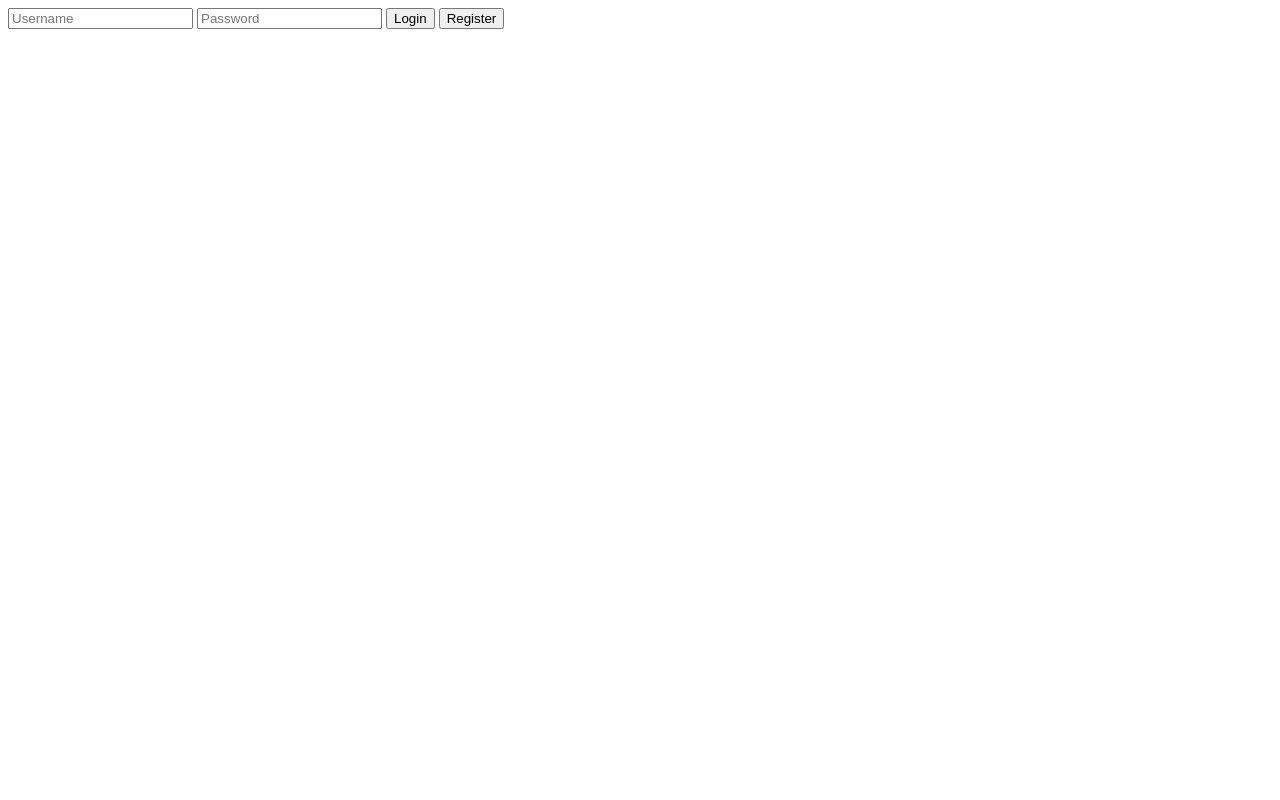
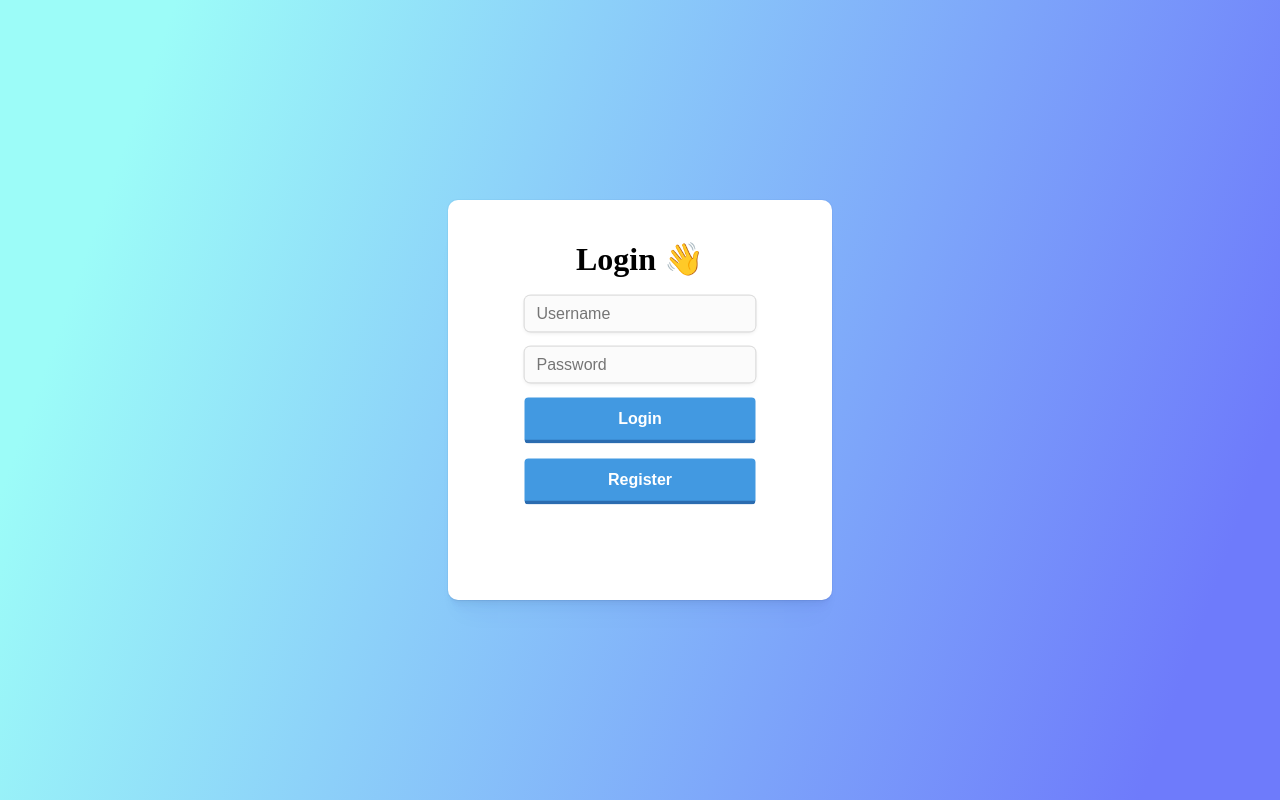
Before and after one commit to WillChakur/TO-DO-APP, a website: page login/public/index.html in a window 1280 px wide. Drawn offline with Linux system fonts and the light colour scheme.

Commit message:
add: starting the css

```diff
--- a/login/public/index.html
+++ b/login/public/index.html
@@ -7,13 +7,20 @@
     <link rel="stylesheet" href="./style.css">
 </head>
 <body>
+    <div class="form-container">
+        <div class="form-content">
+            <div class="title">
+                <h1>Login 👋</h1>
+            </div>
 
-    <form class="form">
-        <input type="text" id="username" name="username" placeholder="Username">
-        <input type="password" id="password" name="password" placeholder="Password">
-        <button type="submit">Login</button>
-        <button type="button" id="registerBtn" >Register</button>
-    </form>
+            <form class="form">
+                <input class="form-item" type="text" id="username" name="username" placeholder="Username">
+                <input class="form-item" type="password" id="password" name="password" placeholder="Password">
+                <button class="form-item btn" type="submit">Login</button>
+                <button class="form-item btn" type="button" id="registerBtn" >Register</button>
+            </form>
+        </div>
+    </div>
 
     <script>
         const form = document.querySelector('.form');
--- a/login/public/style.css
+++ b/login/public/style.css
@@ -0,0 +1,76 @@
+* {
+    margin: 0;
+    padding: 0;
+    box-sizing: border-box;
+}
+
+.form-container {
+    position: relative;
+    width: 100vw;
+    height: 100vh;
+    background-image: linear-gradient( 109.6deg, rgba(156,252,248,1) 11.2%, rgba(110,123,251,1) 91.1% );
+}
+
+.form {
+    display: flex;
+    flex-direction: column;
+    text-align: center;
+    gap: 15px;
+    position: absolute;
+    left: 50%;
+    top: 50%;
+    transform: translate(-50%, -50%);
+}
+
+.title {
+    position: absolute;
+    left: 50%;
+    top: 10%;
+    transform: translateX(-50%);
+
+}
+
+.form-content {
+    position: absolute;
+    left: 50%;
+    top: 50%;
+    transform: translate(-50%, -50%);
+    height: 50%;
+    width: 30%;
+    border-radius: 10px;
+    background-color: white;
+    box-shadow: rgba(14, 63, 126, 0.04) 0px 0px 0px 1px, rgba(42, 51, 69, 0.04) 0px 1px 1px -0.5px, rgba(42, 51, 70, 0.04) 0px 3px 3px -1.5px, rgba(42, 51, 70, 0.04) 0px 6px 6px -3px, rgba(14, 63, 126, 0.04) 0px 12px 12px -6px, rgba(14, 63, 126, 0.04) 0px 24px 24px -12px;
+}
+
+.form-item {
+    padding: 10px;
+}
+
+.btn {
+    display: inline-block;
+    outline: 0;
+    border: 0;
+    cursor: pointer;
+    background-color: #4299e1;
+    border-radius: 4px;
+    padding: 8px 16px;
+    font-size: 16px;
+    border-bottom: 4px solid #2b6cb0;
+    font-weight: 700;
+    color: white;
+    line-height: 26px;
+}
+
+input {
+    padding: 7px;
+    border-radius: 6px;
+    font-size: 16px;
+    background: #fbfbfb;
+    border: 2px solid transparent;
+    height: 36px;
+    box-shadow: 0 0 0 1px #dddddd, 0 2px 4px 0 rgb(0 0 0 / 7%), 0 1px 1.5px 0 rgb(0 0 0 / 5%);
+    :focus{
+        border: 2px solid #000;
+        border-radius: 4px;
+    }
+}
--- a/register/public/style.css
+++ b/register/public/style.css
@@ -0,0 +1,75 @@
+* {
+    margin: 0;
+    padding: 0;
+    box-sizing: border-box;
+}
+
+.form-container {
+    position: relative;
+    width: 100vw;
+    height: 100vh;
+    background-image: linear-gradient( 109.6deg, rgba(156,252,248,1) 11.2%, rgba(110,123,251,1) 91.1% );
+}
+
+.form {
+    display: flex;
+    flex-direction: column;
+    text-align: center;
+    gap: 15px;
+    position: absolute;
+    left: 50%;
+    top: 50%;
+    transform: translate(-50%, -50%);
+}
+
+.title {
+    position: absolute;
+    left: 50%;
+    top: 5%;
+    transform: translateX(-50%);
+}
+
+.form-content {
+    position: absolute;
+    left: 50%;
+    top: 50%;
+    transform: translate(-50%, -50%);
+    height: 50%;
+    width: 30%;
+    border-radius: 10px;
+    background-color: white;
+    box-shadow: rgba(14, 63, 126, 0.04) 0px 0px 0px 1px, rgba(42, 51, 69, 0.04) 0px 1px 1px -0.5px, rgba(42, 51, 70, 0.04) 0px 3px 3px -1.5px, rgba(42, 51, 70, 0.04) 0px 6px 6px -3px, rgba(14, 63, 126, 0.04) 0px 12px 12px -6px, rgba(14, 63, 126, 0.04) 0px 24px 24px -12px;
+}
+
+.form-item {
+    padding: 10px;
+}
+
+.btn {
+    display: inline-block;
+    outline: 0;
+    border: 0;
+    cursor: pointer;
+    background-color: #4299e1;
+    border-radius: 4px;
+    padding: 8px 16px;
+    font-size: 16px;
+    border-bottom: 4px solid #2b6cb0;
+    font-weight: 700;
+    color: white;
+    line-height: 26px;
+}
+
+input {
+    padding: 7px;
+    border-radius: 6px;
+    font-size: 16px;
+    background: #fbfbfb;
+    border: 2px solid transparent;
+    height: 36px;
+    box-shadow: 0 0 0 1px #dddddd, 0 2px 4px 0 rgb(0 0 0 / 7%), 0 1px 1.5px 0 rgb(0 0 0 / 5%);
+    :focus{
+        border: 2px solid #000;
+        border-radius: 4px;
+    }
+}
--- a/todo/public/script.js
+++ b/todo/public/script.js
@@ -197,7 +197,7 @@ function getRandomPostgresInteger() {
 }
 
 document.addEventListener('DOMContentLoaded', () => {
-    displayForm();
+    //displayForm();
     addTask();
     deleteTask();
     getTasks();
--- a/todo/public/style.css
+++ b/todo/public/style.css
@@ -2,6 +2,152 @@
     margin: 0;
     padding: 0;
     box-sizing: border-box;
+}
+
+
+/*  */
+
+input {
+    padding: 7px;
+    border-radius: 6px;
+    font-size: 16px;
+    background: #fbfbfb;
+    border: 2px solid transparent;
+    height: 36px;
+    box-shadow: 0 0 0 1px #dddddd, 0 2px 4px 0 rgb(0 0 0 / 7%), 0 1px 1.5px 0 rgb(0 0 0 / 5%);
+    :focus{
+        border: 2px solid #000;
+        border-radius: 4px;
+    }
+}
+
+/*  */
+
+.to-do__container {
+    width: 100vw;
+    height: 100vh;
+    display: flex;
+    justify-content: center;
+    align-items: center;
+    background-image: linear-gradient( 109.6deg, rgba(156,252,248,1) 11.2%, rgba(110,123,251,1) 91.1% );
+}
+
+.to-do__content {
+    position: relative;
+    gap: 30px;
+    padding: 30px;
+    height: 80%;
+    width: 40%;
+    background-color: white;
+    border-radius: 10px;
+    box-shadow: rgba(14, 63, 126, 0.04) 0px 0px 0px 1px, rgba(42, 51, 69, 0.04) 0px 1px 1px -0.5px, rgba(42, 51, 70, 0.04) 0px 3px 3px -1.5px, rgba(42, 51, 70, 0.04) 0px 6px 6px -3px, rgba(14, 63, 126, 0.04) 0px 12px 12px -6px, rgba(14, 63, 126, 0.04) 0px 24px 24px -12px;
+}
+
+.title {
+    position: absolute;
+    left: 50%;
+    transform: translateX(-50%);
+    width: fit-content;
+}
+
+.new-task-form {
+    display: flex;
+    justify-content: center;
+    gap: 10px;
+    position: absolute;
+    top: 20%;
+    left: 50%;
+    transform: translate(-50%);
+
+}
+
+.checkbox-wrapper-11 > label {
+    font-size: 20px;
+}
+
+
+.to-do__main {
+    position: absolute;
+    top: 30%;
+    left: 50%;
+    transform: translateX(-50%);
+    width: 200px;
+    max-height: 300px;
+}
+
+.to-do__remove-button {
+    position: absolute;
+    top: 80%;
+    left: 50%;
+    transform: translateX(-50%);
+}
+
+.btn {
+    cursor: pointer;
+    border: none;
+    background-color: white
+}
+
+.tiny-btn {
+    width: 30px;
+    background-color: white;
+    cursor: pointer;
+}
+
+.remove-button-del {
+    display: inline-block;
+    outline: 0;
+    cursor: pointer;
+    border-radius: 6px;
+    border: 2px solid #ff4742;
+    color: #fff;
+    background-color: #ff4742;
+    padding: 8px;
+    box-shadow: rgba(0, 0, 0, 0.07) 0px 2px 4px 0px, rgba(0, 0, 0, 0.05) 0px 1px 1.5px 0px;
+    font-weight: 800;
+    font-size: 16px;
+    height: 42px;
+    :hover{
+        background: 0 0;
+        color: #ff4742;
+    }
+}
+
+.remove-button-cancel {
+    display: inline-block;
+    outline: 0;
+    cursor: pointer;
+    border-radius: 6px;
+    border: 2px solid #ff4742;
+    color: #ff4742;
+    background: 0 0;
+    padding: 8px;
+    box-shadow: rgba(0, 0, 0, 0.07) 0px 2px 4px 0px, rgba(0, 0, 0, 0.05) 0px 1px 1.5px 0px;
+    font-weight: 800;
+    font-size: 16px;
+    height: 42px;
+    :hover{
+        background-color: #ff4742;
+        color: #fff;
+    }
+}
+
+.instruction {
+    color: #414856;
+    font-size: 17px;
+    position: absolute;
+    top: 70%;
+    left: 50%;
+    transform: translateX(-50%);
+    cursor:alias;
+}
+
+.add-button > img {
+    width: 50px;
+}
+
+.remove-button > img {
+    width: 50px;
 }
 
 .to-do__form {
@@ -61,7 +207,7 @@
     height: 2px;
     width: 8px;
     left: -27px;
-    background: var(--check);
+    /* background: var(--check); */
     border-radius: 2px;
     transition: background 0.3s ease;
 }
```
Also changed, not shown: register/public/index.html (+8 -1 lines), todo/public/index.html (+15 -6 lines), todo/public/assets/close.png (added), todo/public/assets/littleplus.png (added), todo/public/assets/trash-can.png (added).
